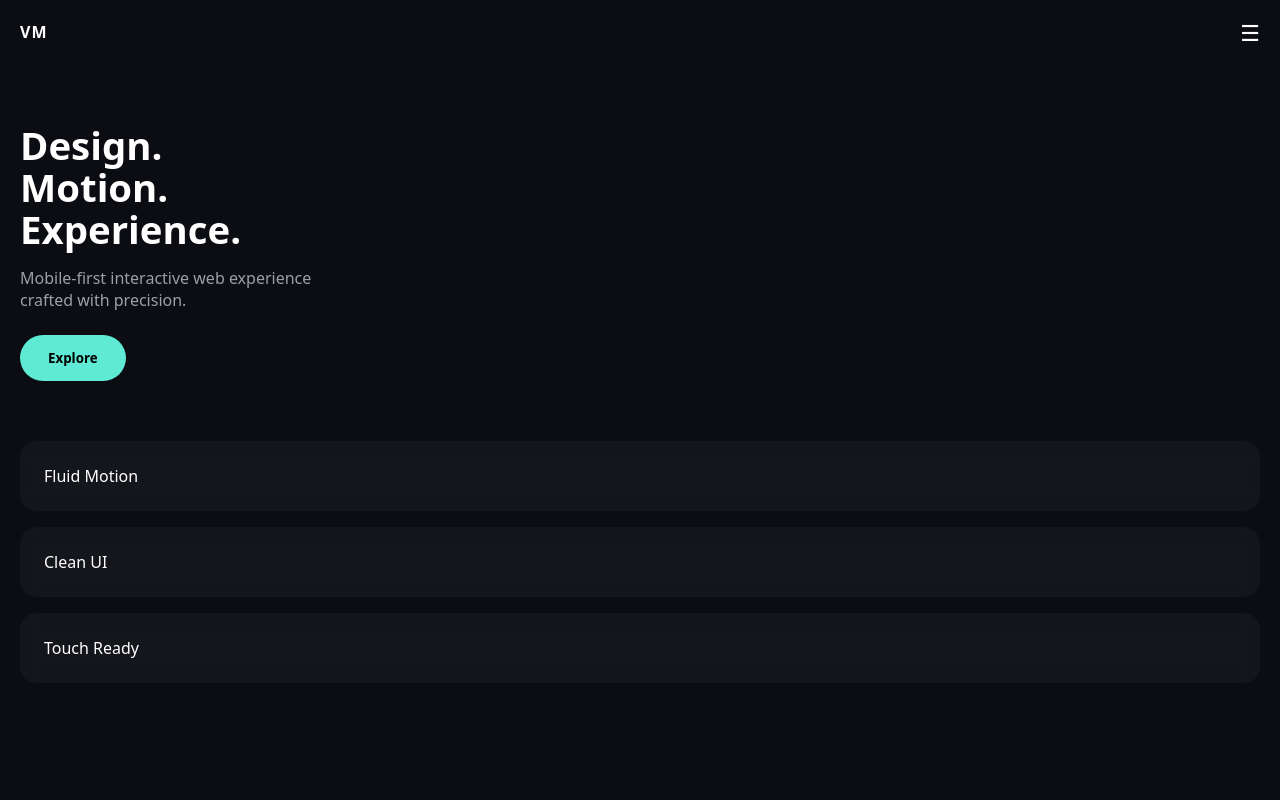
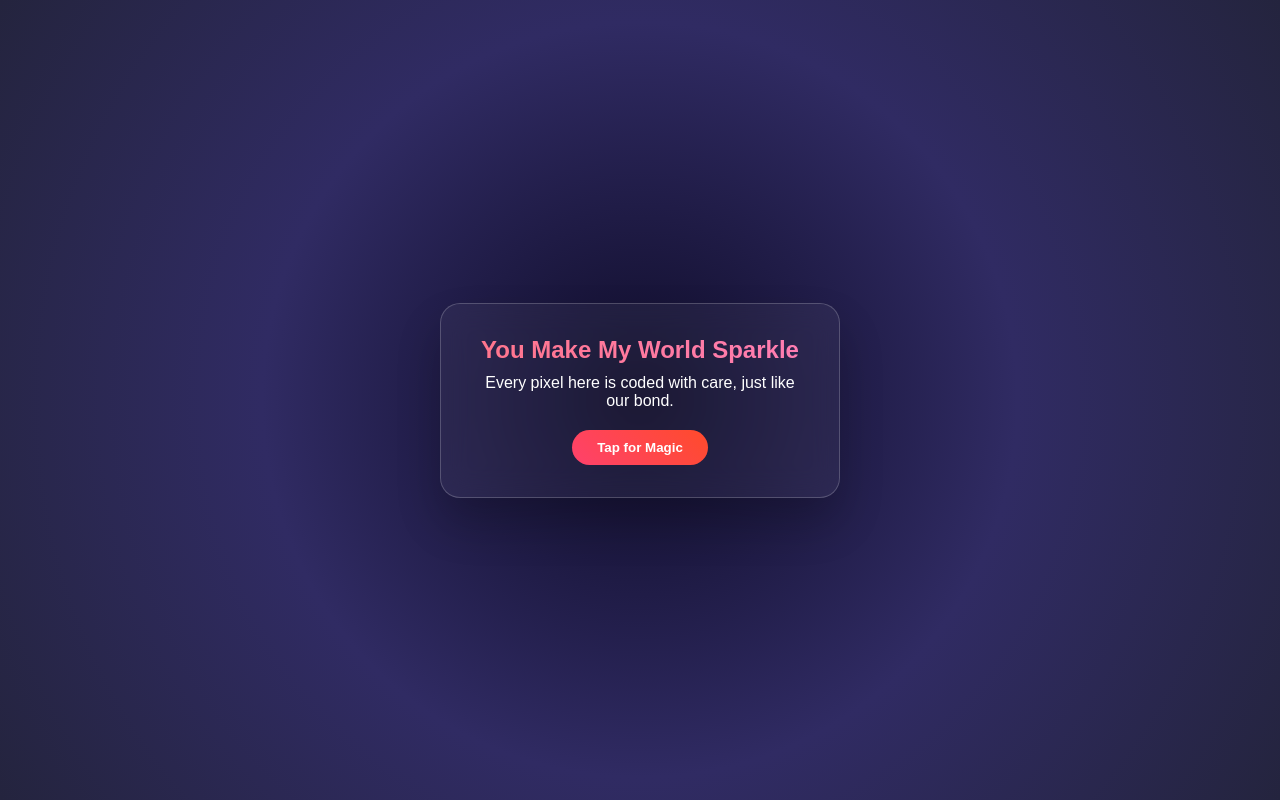
Before and after one commit to Sourov-Nobita/bestie-vibe, a plain HTML site: page index.html in a window 1280 px wide. Drawn offline with Linux system fonts and the light colour scheme.

Commit message:
Update index.html

```diff
--- a/index.html
+++ b/index.html
@@ -1,33 +1,20 @@
 <!DOCTYPE html>
 <html lang="en">
 <head>
-  <meta charset="UTF-8" />
-  <meta name="viewport" content="width=device-width, initial-scale=1" />
-  <title>Vibe Motion</title>
-
-  <link rel="stylesheet" href="assets/css/main.css" />
+    <meta charset="UTF-8">
+    <meta name="viewport" content="width=device-width, initial-scale=1.0">
+    <title>For Someone Special</title>
+    <link rel="stylesheet" href="style.css">
 </head>
 <body>
+    <canvas id="canvas1"></canvas>
 
-<header class="nav">
-  <span class="logo">VM</span>
-  <span class="menu">☰</span>
-</header>
+    <div class="glass-card">
+        <h1 id="text">You Make My World Sparkle</h1>
+        <p>Every pixel here is coded with care, just like our bond.</p>
+        <button class="btn" onclick="celebrate()">Tap for Magic</button>
+    </div>
 
-<main class="container">
-  <section class="hero">
-    <h1>Design.<br>Motion.<br>Experience.</h1>
-    <p>Mobile-first interactive web experience crafted with precision.</p>
-    <button class="cta">Explore</button>
-  </section>
-
-  <section class="cards">
-    <div class="card">Fluid Motion</div>
-    <div class="card">Clean UI</div>
-    <div class="card">Touch Ready</div>
-  </section>
-</main>
-
-<script src="assets/js/app.js"></script>
+    <script src="script.js"></script>
 </body>
 </html>
```
